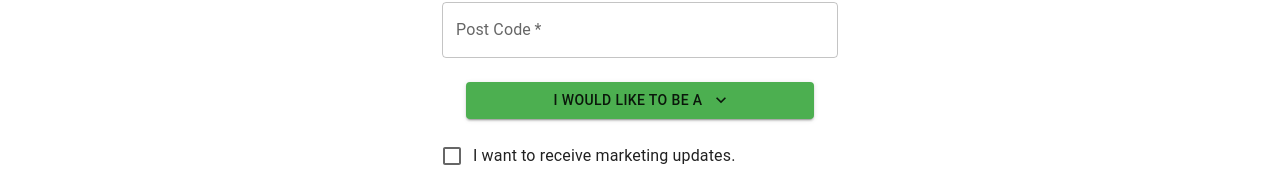
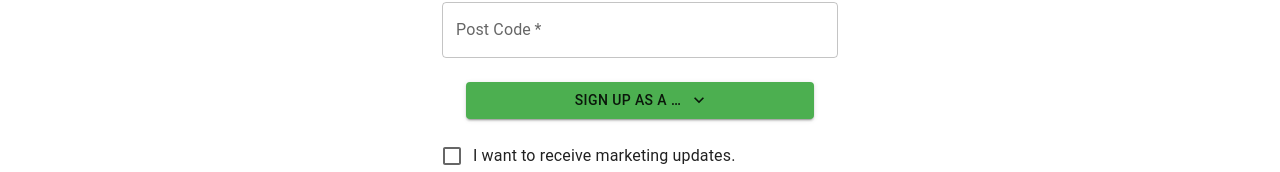
Before and after one commit to imevanc/linkage, a React (Create React App) app: page /signup in a window 1280 px wide. Shown: the part 430-602 px from the top of the page. Built offline with nearby package versions, Linux system fonts and the light colour scheme.

Commit message:
Render user role selection in the button and set title of app in browser window

```diff
--- a/public/index.html
+++ b/public/index.html
@@ -36,7 +36,7 @@
       work correctly both with client-side routing and a non-root public URL.
       Learn how to configure a non-root public URL by running `npm run build`.
     -->
-    <title>React App</title>
+    <title>Age OK</title>
   </head>
   <body>
     <noscript>You need to enable JavaScript to run this app.</noscript>
--- a/src/components/ScrollDownMenu.js
+++ b/src/components/ScrollDownMenu.js
@@ -5,6 +5,7 @@ import Menu from "@mui/material/Menu";
 import MenuItem from "@mui/material/MenuItem";
 import Container from "@mui/material/Container";
 import KeyboardArrowDownIcon from "@mui/icons-material/KeyboardArrowDown";
+import { useState } from "react";
 
 const StyledMenu = styled((props) => (
   <Menu
@@ -50,15 +51,21 @@ const StyledMenu = styled((props) => (
 }));
 
 const ScrollDownMenu = (props) => {
+  const [chosenRole, setChosenRole] = useState("");
   const [anchorEl, setAnchorEl] = React.useState(null);
   const open = Boolean(anchorEl);
+
   const handleClick = (event) => {
+    event.preventDefault();
     setAnchorEl(event.currentTarget);
   };
+
   const handleClose = (event) => {
+    event.preventDefault();
     const { myValue } = event.currentTarget.dataset;
     props.setUserRole(myValue);
     setAnchorEl(null);
+    setChosenRole(myValue);
   };
 
   return (
@@ -73,7 +80,7 @@ const ScrollDownMenu = (props) => {
         fullWidth
         sx={{ mt: 3, mb: 2 }}
       >
-        I would like to be a
+        {chosenRole.length === 0 ? "Sign up as a …" : `Sign up as a ${chosenRole}`}
       </Button>
       <StyledMenu
         MenuListProps={{
--- a/src/components/SignupPage.js
+++ b/src/components/SignupPage.js
@@ -14,13 +14,14 @@ import { useContext, useState } from "react";
 import { ThemeContext } from "../theme/ThemeContext";
 import ScrollDownMenu from "./ScrollDownMenu";
 import * as api from "../auth.js";
+import LinearColor from "./LinearColor.js";
+import ErrorCard from "./ErrorCard.js";
 
 const SignUpPage = () => {
   const ourTheme = useContext(ThemeContext);
   const [userRole, setUserRole] = useState("");
   const [isLoading, setIsLoading] = useState(false);
   const [error, setError] = useState(null);
-  const [message, setMessage] = useState("");
   const navigate = useNavigate();
 
   const handleSubmit = (event) => {
@@ -39,8 +40,6 @@ const SignUpPage = () => {
         password: data.get("password"),
       })
       .then((response) => {
-        console.log(response);
-        setMessage("Thank you, sign up complete. Please now log in with your email address and password");
         setIsLoading(false);
         setTimeout(() => {
           navigate('/')
@@ -126,13 +125,13 @@ const SignUpPage = () => {
               />
             </Grid>
           </Grid>
-          {userRole.length !== 0 && <Typography
+          {/* {userRole.length !== 0 && <Typography
               sx={{
                 color: ourTheme.ourTheme.palette.typography.primary.main,
               }}
             >
               I am a {userRole}
-            </Typography>}
+            </Typography>} */}
           <ScrollDownMenu setUserRole={setUserRole} />
           <Grid item xs={12}>
             <FormControlLabel
@@ -140,35 +139,8 @@ const SignUpPage = () => {
               label="I want to receive marketing updates."
             />
           </Grid>
-          {isLoading && (
-            <Typography
-              sx={{
-                color: ourTheme.ourTheme.palette.typography.primary.main,
-              }}
-            >
-              ...Loading
-            </Typography>
-          )}
 
-          {error && (
-            <Typography
-              sx={{
-                color: ourTheme.ourTheme.palette.typography.primary.main,
-              }}
-            >
-              {error}
-            </Typography>
-          )}
-
-          {message.length !== 0 && (
-            <Typography
-              sx={{
-                color: ourTheme.ourTheme.palette.typography.primary.main,
-              }}
-            >
-              {message}
-            </Typography>
-          )}
+          {isLoading ? <LinearColor/> : (error ? <ErrorCard message={"Sign up failed. Please try again."}/> : `${" "}`)}
 
           <Button
             type="submit"
```
